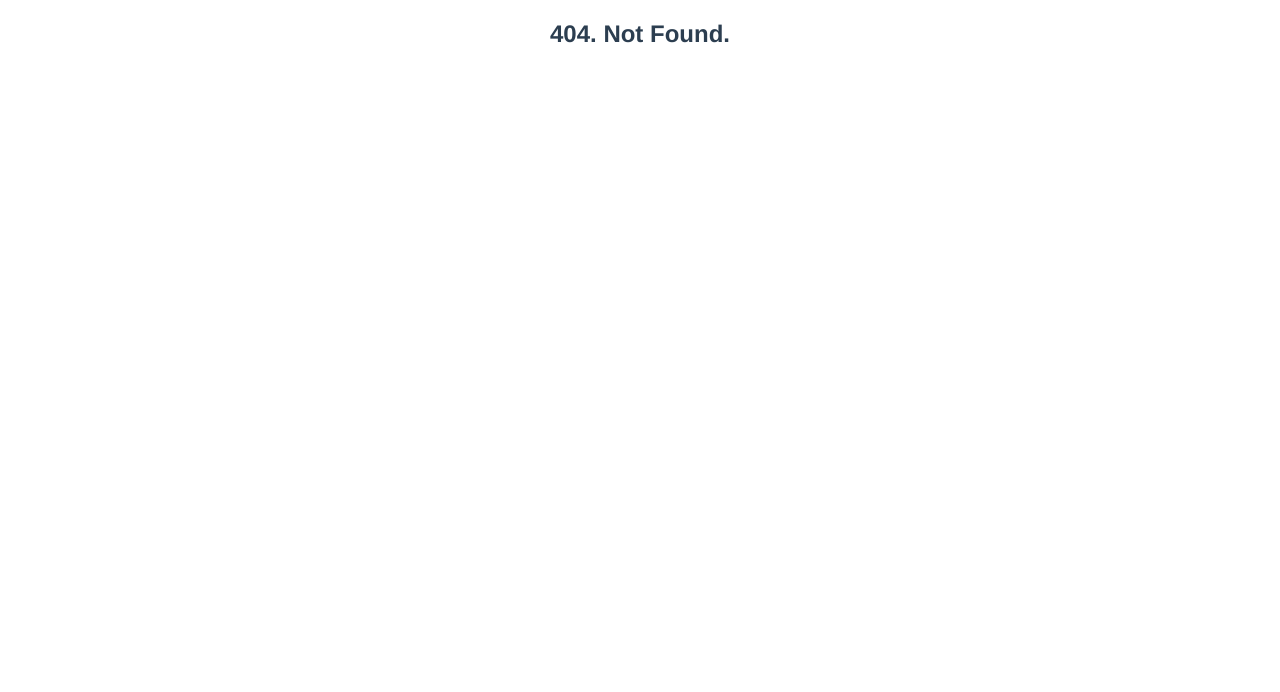
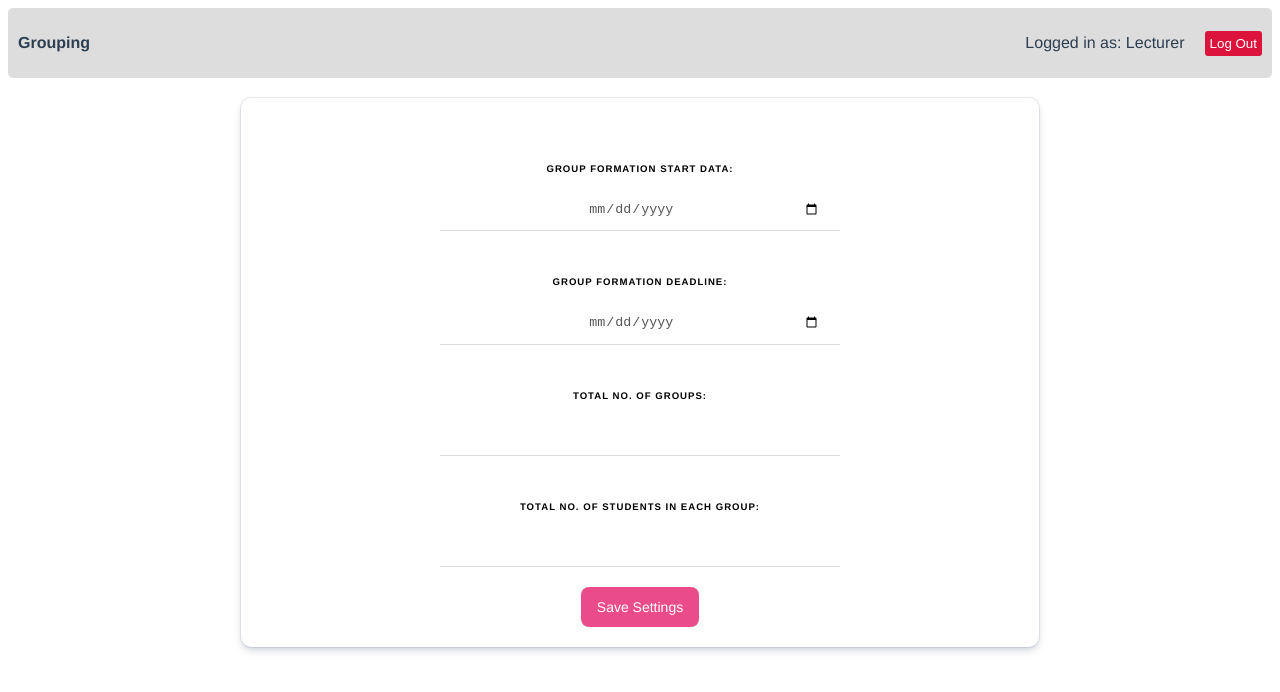
Before and after one commit to shovon99/grouping-prototype, a Vue app: page /lecturer-view in a window 1280 px wide. Before the commit this address had no page. Shown: the top 692 px of the page. Built offline with nearby package versions, Linux system fonts and the light colour scheme.

Commit message:
Prototype Done

```diff
--- a/data/db.json
+++ b/data/db.json
@@ -28,7 +28,7 @@
         "writing": 0,
         "programming": 4
       },
-      "group": 1
+      "group": 3
     },
     {
       "id": 24888651,
--- a/src/components/GroupDetails.vue
+++ b/src/components/GroupDetails.vue
@@ -1,28 +1,147 @@
 <template>
   <div class="outerBody">
     <h3>Group Details for {{ Id }}</h3>
-    <div class="groupStudentDetails">
+
+    <div class="groupBody" v-if="students">
+
+      <div class="groupStudentDetails">
+          <div class="eachStudent" v-for="student in students" :key="student.id">
+              <div class="studentIdentity">
+                  <h4>{{ student.first_name }} {{ student.last_name }}</h4>
+                  <p>{{ student.id }}</p>
+              </div>
+              <div class="studentGraph">
+                <!-- <RadarChart
+                    :gotLabels="['Communication', 'Writing', 'Programming']"
+                    :gotData="[student.strengths.communication, student.strengths.writing, student.strengths.programming]"
+                    /> -->
+                  <BarChart
+                    :width = 200
+                    :height = 200
+                    :labels="['Communication', 'Writing', 'Programming']"
+                    :datas="[student.strengths.communication, student.strengths.writing, student.strengths.programming]"
+                  />
+              </div>
+          </div>
+      </div>
+
+      <div class="groupGraph">
+          <RadarChart
+                    :width = 500
+                    :height = 500
+                    :gotLabels="['Communication', 'Writing', 'Programming']"
+                    :gotData="[groupStrengths.avgComm, groupStrengths.avgWriting, groupStrengths.avgProg]"
+                    />
+      </div>
 
     </div>
-    <div class="groupGraph">
 
-    </div>
   </div>
   <button class="buttonBack" @click="goBack">Back</button>
 </template>
 
+
 <script>
+import BarChart from "../components/barChart.ts"
+import RadarChart from "../components/radarChart.ts"
+
 export default {
+    components: {
+      RadarChart,
+      BarChart
+    },
     props: ['Id'],
     methods: {
-        goBack(){
-            console.log("back btn pressed.")
-            this.$emit('goGroups');
+      goBack(){
+        console.log("back btn pressed.")
+        this.$emit('goGroups');
+      }
+    },
+    data() {
+      return {
+        students: null
+      }
+    },
+    computed: {
+      groupStrengths() {
+        if(!this.students) return null;
+
+        var totalCommunication = 0
+        var totalProgramming = 0
+        var totalWriting = 0
+
+        for (var key of Object.keys(this.students)) {
+          totalCommunication += this.students[key]["strengths"]["communication"]
+          totalProgramming += this.students[key]["strengths"]["programming"]
+          totalWriting += this.students[key]["strengths"]["writing"]
         }
+
+        var numberOfStudents = Object.keys(this.students).length;
+
+        var averageCommunication = Math.ceil(totalCommunication / numberOfStudents)
+        var averageProgramming = Math.ceil(totalProgramming / numberOfStudents)
+        var averageWriting = Math.ceil(totalWriting / numberOfStudents)
+        return {
+          "avgComm" : averageCommunication,
+          "avgProg" : averageProgramming,
+          "avgWriting" : averageWriting
+        }
+      }
+    },
+    mounted() {
+      fetch("http://localhost:3000/students?group=" + this.Id)
+        .then(response => response.json())
+        .then(data => {
+            this.students = data;
+        })
+        .catch(error => {
+            console.log(error.message);
+        });
     }
 }
 </script>
 
 <style>
+.groupBody {
+  width: 70%;
+  align-content: center;
+  margin: auto;
+  box-shadow: rgba(0, 0, 0, 0.24) 0px 3px 8px;
+  border-radius: 10px;
+  padding: 20px;
+}
+.groupStudentDetails{
+  display: inline-block;
 
+  vertical-align: middle;
+}
+.groupGraph{
+  display: inline-block;
+  margin: auto;
+  box-shadow: rgba(60, 64, 67, 0.3) 0px 1px 2px 0px, rgba(60, 64, 67, 0.15) 0px 1px 3px 1px;
+  border-radius: 10px;
+  padding: 10px;
+  margin-left: 20px;
+  margin-top: 20px;
+  vertical-align: middle;
+}
+.eachStudent {
+  display: flex;
+  /* border: 1px dotted grey; */
+  max-width: 450px;
+  margin-top: 10px;
+  box-shadow: rgba(60, 64, 67, 0.3) 0px 1px 2px 0px, rgba(60, 64, 67, 0.15) 0px 1px 3px 1px;
+  border-radius: 10px;
+}
+.studentIdentity {
+  flex: 1;
+  /* border: 1px dotted grey; */
+  padding: 10px;
+  margin: auto;
+  max-width: 400px;
+}
+.studentGraph {
+  padding: 10px;
+  /* border: 1px dotted grey; */
+}
 </style>
--- a/src/components/StudentDetails.vue
+++ b/src/components/StudentDetails.vue
@@ -30,10 +30,14 @@
             </div>
 
             <div id="chartArea">
-                <RadarChart
+                <BarChart
+                    :labels="['Communication', 'Writing', 'Programming']"
+                    :datas="[student.strengths.communication, student.strengths.writing, student.strengths.programming]"
+                />
+                <!-- <RadarChart
                     :gotLabels="['Communication', 'Writing', 'Programming']"
                     :gotData="[student.strengths.communication, student.strengths.writing, student.strengths.programming]"
-                    />
+                    /> -->
             </div>
 
             <div class="groupInfo">
@@ -49,11 +53,13 @@
 </template>
 
 <script>
+import BarChart from "../components/barChart.ts"
 import RadarChart from "../components/radarChart.ts"
 
 export default {
     components: {
-        RadarChart
+        RadarChart,
+        BarChart
     },
     props: ['id'],
     data() {
--- /dev/null
+++ b/src/components/barChart.ts
@@ -0,0 +1,95 @@
+import { defineComponent, h, PropType } from 'vue'
+
+import { Bar } from 'vue-chartjs'
+
+import {
+  Chart as ChartJS,
+  Title,
+  Tooltip,
+  Legend,
+  BarElement,
+  CategoryScale,
+  LinearScale,
+  Plugin
+} from 'chart.js'
+
+ChartJS.register(Title, Tooltip, Legend, BarElement, CategoryScale, LinearScale)
+
+export default defineComponent({
+  name: 'BarChart',
+  components: {
+    Bar
+  },
+  props: {
+    chartId: {
+      type: String,
+      default: 'bar-chart'
+    },
+    width: {
+      type: Number,
+      default: 400
+    },
+    height: {
+      type: Number,
+      default: 400
+    },
+    cssClasses: {
+      default: '',
+      type: String
+    },
+    styles: {
+      type: Object,
+      default: () => {}
+    },
+    plugins: {
+      type: Array,
+      default: () => []
+    },
+    labels: {
+        type: Array,
+        default: []
+    },
+    datas: {
+        type: Array,
+        default: []
+    }
+  },
+  setup(props) {
+    const chartData = {
+      labels: props.labels,
+      datasets: [
+        {
+          label: 'Strengths',
+          backgroundColor: '#f87979',
+          data: props.datas
+        }
+      ]
+    }
+
+    const chartOptions = {
+      responsive: true,
+      maintainAspectRatio: false,
+      scales: {
+        y: {
+            min: 0,
+            max: 5,
+            ticks: {
+                stepSize: 1
+            }
+        },
+      }
+    }
+
+    return () =>
+      h(Bar, {
+        chartData,
+        chartOptions,
+        chartId: props.chartId,
+        width: props.width,
+        height: props.height,
+        cssClasses: props.cssClasses,
+        styles: props.styles,
+        plugins: props.plugins
+      })
+  }
+})
--- a/src/router/index.js
+++ b/src/router/index.js
@@ -3,6 +3,7 @@ import { createRouter, createWebHistory } from 'vue-router'
 import LogIn from "../views/LogIn.vue"
 import NotFound from "../views/NotFound.vue"
 import StudentView from "../views/StudentView.vue"
+import LectuerView from "../views/LecturerView.vue"
 
 const routes = [
   {
@@ -15,6 +16,11 @@ const routes = [
     name: 'studentView',
     component: StudentView,
     props: true
+  },
+  {
+    path: '/lecturer-view',
+    name: 'lecturerView',
+    component: LectuerView
   },
   {
     path: '/404',
--- /dev/null
+++ b/src/views/LecturerView.vue
@@ -0,0 +1,103 @@
+<template>
+  <div class="navCustom">
+        <div class="appName">
+            <p>Grouping</p>
+        </div>
+        <div class="loggedIn">
+            <p>Logged in as: Lecturer </p>
+            <button @click="goHome">Log Out</button>
+        </div>
+    </div>
+    <div class="LecturerSettings">
+        <div class="startDate">
+            <label>Group formation Start data: </label>
+            <input type="date">
+        </div>
+        <div class="finishDate">
+            <label>Group formation deadline: </label>
+            <input type="date">
+        </div>
+        <div class="numberOfGroups">
+            <label>Total no. of groups: </label>
+            <input type="number">
+        </div>
+        <div class="numberOfStudentsInGroup">
+            <label>Total no. of students in each Group: </label>
+            <input type="number">
+        </div>
+
+        <button class="button-1">Save Settings</button>
+    </div>
+
+</template>
+
+<script>
+export default {
+    methods: {
+        goHome() {
+            this.$router.push( {name: 'login'} )
+        }
+    }
+}
+</script>
+
+<style>
+.LecturerSettings {
+    /* border: 1px dotted; */
+    width: 60%;
+    margin: auto;
+    margin-top: 20px;
+    box-shadow: rgba(9, 30, 66, 0.25) 0px 4px 8px -2px, rgba(9, 30, 66, 0.08) 0px 0px 0px 1px;
+    padding: 20px;
+    border-radius: 10px;
+}
+.startDate, .finishDate, .numberOfGroups, .numberOfStudentsInGroup{
+    /* border: 1px dotted; */
+    max-width: 400px;
+    margin: auto;
+    margin-top: 20px;
+}
+.LecturerSettings input {
+    text-align: center;
+    padding: 12px 20px;
+    box-sizing: border-box;
+}
+.LecturerSettings label {
+    margin: none;
+    color: black;
+}
+
+/* CSS */
+.button-1 {
+  background-color: #EA4C89;
+  border-radius: 8px;
+  border-style: none;
+  box-sizing: border-box;
+  color: #FFFFFF;
+  cursor: pointer;
+  display: inline-block;
+  font-family: "Haas Grot Text R Web", "Helvetica Neue", Helvetica, Arial, sans-serif;
+  font-size: 14px;
+  font-weight: 500;
+  height: 40px;
+  line-height: 20px;
+  list-style: none;
+  margin: 0;
+  outline: none;
+  padding: 10px 16px;
+  position: relative;
+  text-align: center;
+  text-decoration: none;
+  transition: color 100ms;
+  vertical-align: baseline;
+  user-select: none;
+  -webkit-user-select: none;
+  touch-action: manipulation;
+  margin-top: 20px;
+}
+
+.button-1:hover,
+.button-1:focus {
+  background-color: #F082AC;
+}
+</style>
--- a/src/views/LogIn.vue
+++ b/src/views/LogIn.vue
@@ -48,16 +48,16 @@ export default {
             console.log(this.id)
             console.log(this.password)
 
-            //Test
-            //this.$router.push({ name: 'notFound' })
+            if(this.logInAs === 'lecturer'){
+                this.$router.push({ name: 'lecturerView' })
+            }
+            else if (this.logInAs === 'student'){
                 fetch("http://localhost:3000/students/"+this.id)
                 .then(response => response.json())
                 .then(data => {
                     this.student = data;
                     console.log(this.student);
 
-                    if(this.logInAs === 'student')
-                    {
                     if(this.password === this.student.password)
                     {
                         console.log("Password Match!.")
@@ -68,12 +68,13 @@ export default {
                     {
                         this.errorMessage = true;
                     }
-                    }
 
                 })
                 .catch(error => {
                     console.log(error.message);
                 });
+            }
+
         }
     }
 }
```
Lines whose indentation alone changed are shown as unchanged.
